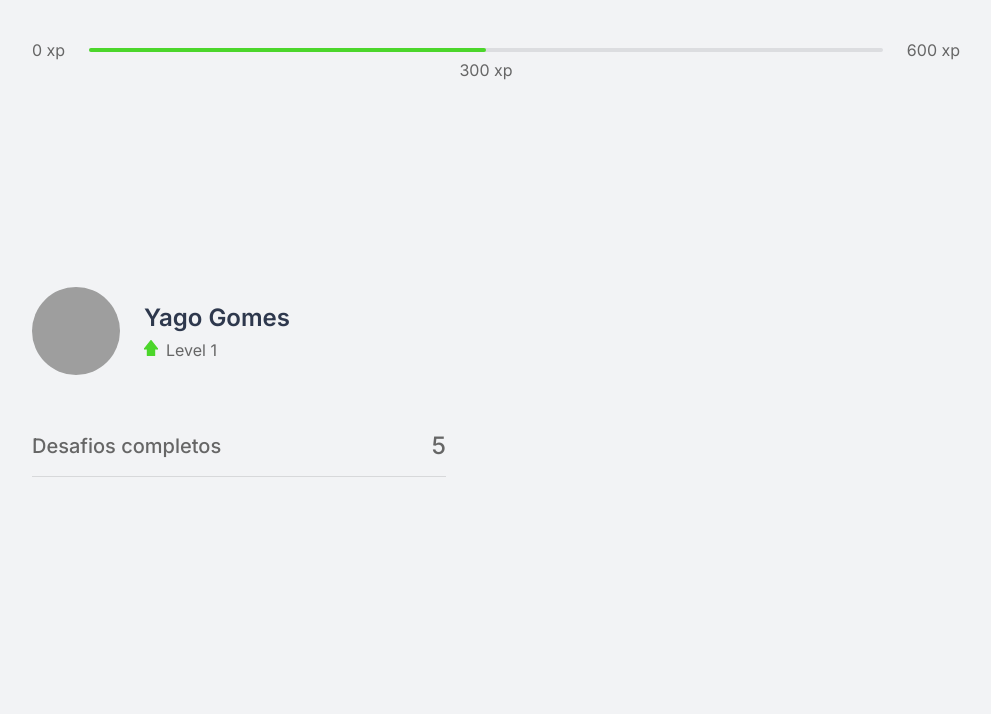
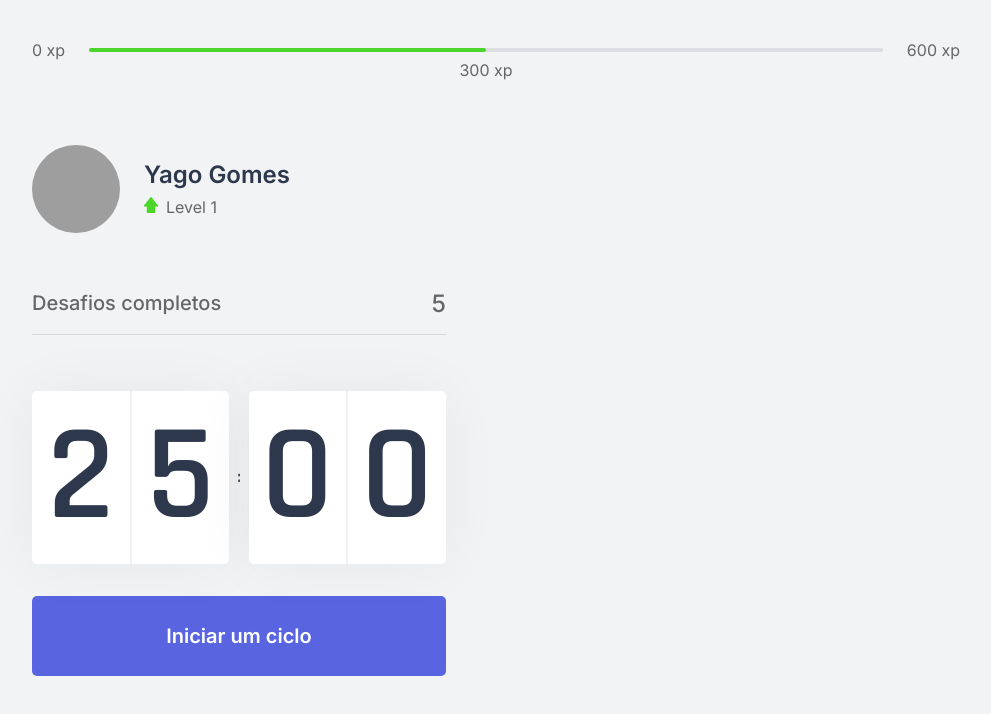
Before and after one commit to yagogomesc/nlw4-moveit, a Next.js app: page / in a window 1280 px wide. Shown: the top 714 px of the page, without its empty margins (144-1135 px from the left). Built offline with nearby package versions, Linux system fonts and the light colour scheme; grey boxes are pictures that could not be loaded.

Commit message:
Adiciona componente Countdown

```diff
--- /dev/null
+++ b/src/components/Countdown.tsx
@@ -0,0 +1,49 @@
+import { useState, useEffect } from "react";
+import styles from "../styles/components/Countdown.module.css";
+
+export function Countdown() {
+  const [time, setTime] = useState(25 * 60);
+  const [active, setActive] = useState(false);
+
+  const minutes = Math.floor(time / 60);
+  const seconds = time % 60;
+
+  const [minuteLeft, minuteRight] = String(minutes).padStart(2, "0").split("");
+  const [secondLeft, secondRight] = String(seconds).padStart(2, "0").split("");
+
+  function startCountdown() {
+    setActive(true);
+  }
+
+  useEffect(() => {
+    if (active && time > 0) {
+      setTimeout(() => {
+        setTime(time - 1);
+      }, 1000);
+    }
+  }, [active, time]);
+
+  return (
+    <div>
+      <div className={styles.countdownContainer}>
+        <div>
+          <span>{minuteLeft}</span>
+          <span>{minuteRight}</span>
+        </div>
+        <span>:</span>
+        <div>
+          <span>{secondLeft}</span>
+          <span>{secondRight}</span>
+        </div>
+      </div>
+
+      <button
+        type="button"
+        className={styles.countdownButton}
+        onClick={startCountdown}
+      >
+        Iniciar um ciclo
+      </button>
+    </div>
+  );
+}
--- a/src/pages/index.tsx
+++ b/src/pages/index.tsx
@@ -1,18 +1,25 @@
 import { CompletedChallenges } from "../components/CompletedChallenges";
+import { Countdown } from "../components/Countdown";
 import { ExperienceBar } from "../components/ExperienceBar";
 import { Profile } from "../components/Profile";
+
+import Head from "next/head";
 
 import styles from "../styles/pages/Home.module.css";
 
 export default function Home() {
   return (
     <div className={styles.container}>
+      <Head>
+        <title>Inicio | Move.it</title>
+      </Head>
       <ExperienceBar />
 
       <section>
         <div>
           <Profile />
           <CompletedChallenges />
+          <Countdown />
         </div>
         <div></div>
       </section>
--- /dev/null
+++ b/src/styles/components/Countdown.module.css
@@ -0,0 +1,65 @@
+.countdownContainer {
+  display: flex;
+  align-items: center;
+
+  font-family: Rajdhani;
+  font-weight: 600;
+  color: var(--title);
+}
+
+.countdownContainer > div {
+  flex: 1;
+
+  display: flex;
+  align-items: center;
+  justify-content: space-evenly;
+
+  background: var(--white);
+  box-shadow: 0 0 60px rgba(0, 0, 0, 0.05);
+  border-radius: 5px;
+  font-size: 8.5rem;
+  text-align: center;
+}
+
+.countdownContainer > div span {
+  flex: 1;
+}
+
+.countdownContainer > div span:first-child {
+  border-right: 1px solid #f0f1f3;
+}
+
+.countdownContainer > div span:last-child {
+  border-left: 1px solid #f0f1f3;
+}
+
+.countdownContainer > span {
+  font-size: 6.25;
+  margin: 0 0.5rem;
+}
+
+.countdownButton {
+  width: 100%;
+  height: 5rem;
+
+  margin-top: 2rem;
+
+  display: flex;
+  align-items: center;
+  justify-content: center;
+
+  border: 0;
+  border-radius: 5px;
+
+  background: var(--blue);
+  color: var(--white);
+
+  font-size: 1.25rem;
+  font-weight: 600;
+
+  transition: background-color 0.2s;
+}
+
+.countdownButton:hover {
+  background: var(--blue-dark);
+}
```
